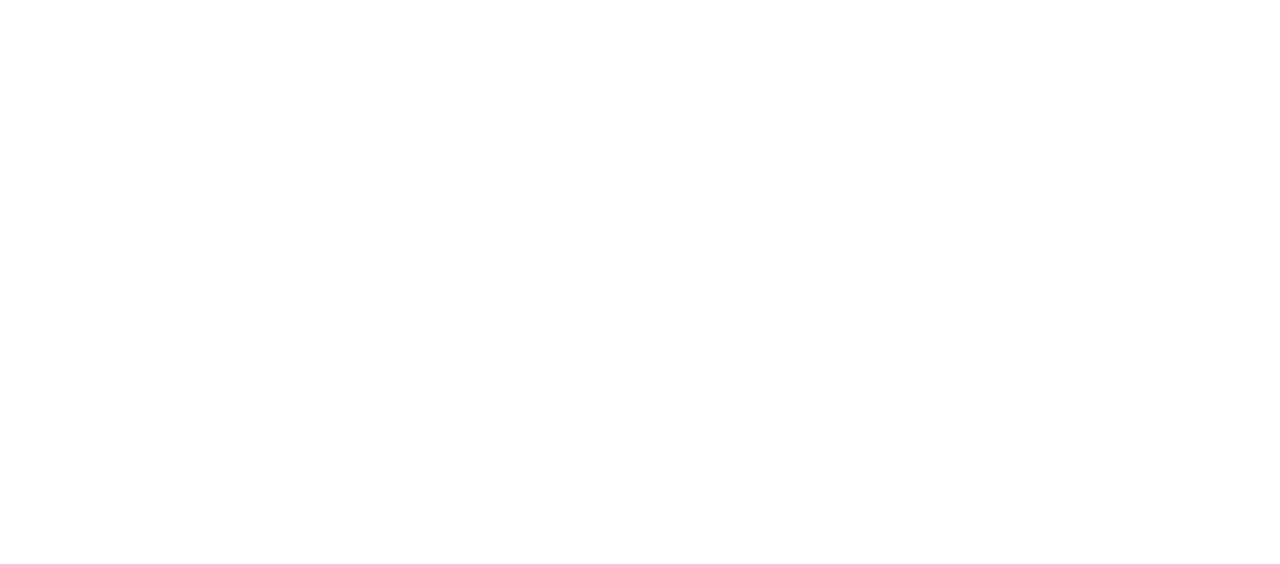
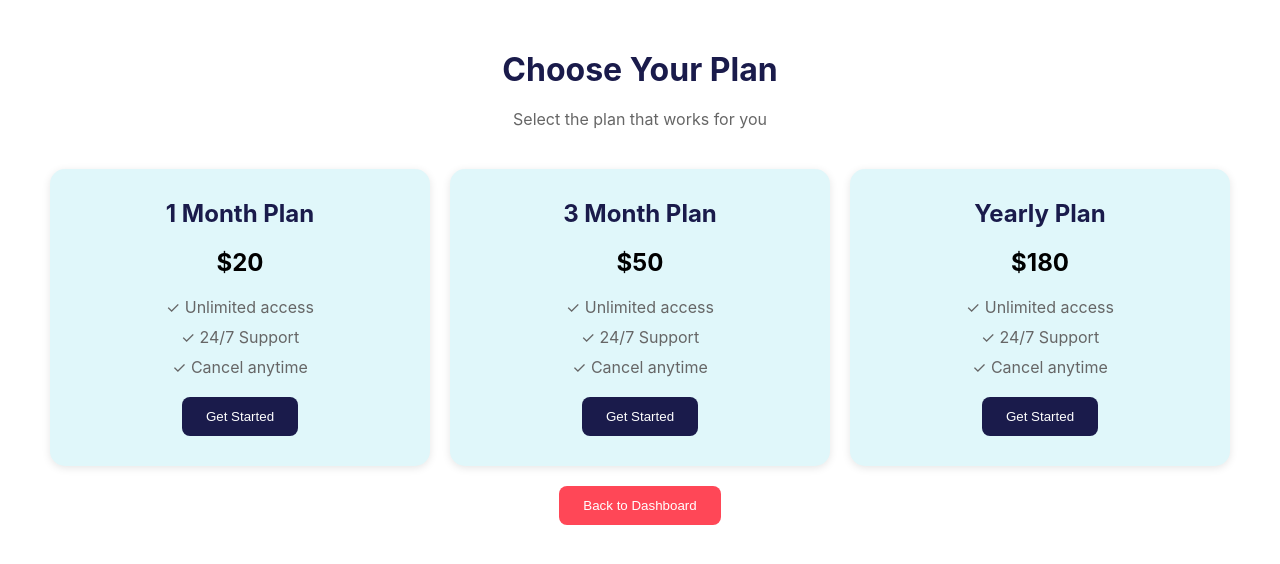
Before and after one commit to abhisavage/Gym-Mangement, a React (Create React App) app in the folder client/: page /member/buyplan in a window 1280 px wide. Before the commit this address had no page. Shown: the top 564 px of the page. Built offline with nearby package versions, Linux system fonts and the light colour scheme.

Commit message:
Added buy plan page

```diff
--- a/client/src/App.js
+++ b/client/src/App.js
@@ -17,14 +17,13 @@
 
 // Client-side imports
 import CSPLanding from './pages/ClientSide/CSPLanding';
-import CSPMemberDashboard from './pages/ClientSide/CSPMemberDashboard';
-import CSPLogin from './pages/ClientSide/CSPLogin';
 import TrainerLogin from './pages/TrainerSide/TrainerLogin';
 import RoleSelection from './pages/RoleSelection';
 import TrainerDashboard from './pages/TrainerSide/TrainerDashboard';
 import MemberLogin from './pages/MemberSide/MemberLogin';
 import MemberRegister from './pages/MemberSide/MemberRegister';
 import MemberDashboard from './pages/MemberSide/MemberDashboard';
+import MemberPlan from './pages/MemberSide/MemberPlan';
 
 function App() {
   return (
@@ -33,11 +32,9 @@
         {/* Public Routes */}
         <Route path="/" element={<CSPLanding />} />
         <Route path="/role-selection" element={<RoleSelection />} />
-        {/* <Route path="/member/login" element={<CSPLogin />} /> */}
-        <Route path="/trainer/login" element={<TrainerLogin />} />
-        <Route path="/admin/login" element={<Login />} />
 
         {/* Admin Routes */}
+        <Route path="/admin/login" element={<Login />} />
         <Route path="/dashboard" element={<Dashboard />} />
         <Route path="/admin-profile" element={<AdminProfile />} />
         <Route path="/registration" element={<Registration />} />
@@ -50,22 +47,14 @@
         <Route path="/admin/register" element={<RegisterAdmin />} />
 
         {/* Client Routes */}
+        <Route path="/member/login" element={<MemberLogin />} />
+        <Route path="/member/register" element={<MemberRegister />} />
         <Route path="/member/dashboard" element={<MemberDashboard />} />
+        <Route path="/member/buyplan" element={<MemberPlan/>} />
 
         {/* Trainer Routes */}
-        <Route
-          path="/trainer/dashboard"
-          element={
-            // Basic route protection
-            // localStorage.getItem('trainerData') ?
-            <TrainerDashboard />
-            // <Navigate to="/trainer/login" replace />
-          }
-        />
-
-        <Route path="/member/login" element={<MemberLogin />} />
-        <Route path="/member/register" element={<MemberRegister />} />
-
+        <Route path="/trainer/login" element={<TrainerLogin />} />
+        <Route path="/trainer/dashboard" element={<TrainerDashboard />  } />
       </Routes>
       <ToastContainer position="top-right" autoClose={3000} />
     </>
--- a/client/src/pages/MemberSide/MemberDashboard.jsx
+++ b/client/src/pages/MemberSide/MemberDashboard.jsx
@@ -489,7 +489,7 @@
 
 const MemberDashboard = () => {
   const navigate = useNavigate();
-  const memberName = JSON.parse(localStorage.getItem('memberData')).member.name; // This retrieves the name from localStorage
+  const memberName = JSON.parse(localStorage.getItem('memberData')).member.name; // This retrieves the name from localStorage
   const [selectedEquipment, setSelectedEquipment] = useState('');
   const [duration, setDuration] = useState('');
   const [usageHistory, setUsageHistory] = useState([]);
@@ -664,12 +664,16 @@
         <MembershipCard>
           <h2>Membership Status</h2>
           <p style={{ fontWeight: 'bold', fontSize: '18px', marginBottom: '25px' }}>{profileData.membershipPlanName}</p>
-          <p>Valid until: {new Date(profileData.membershipPlanEndDate).toLocaleDateString()}</p>
+          <p>Valid until: {profileData.membershipPlanEndDate ? new Date(profileData.membershipPlanEndDate).toLocaleDateString() : 'Not Applicable'}</p>
           <ProgressBar progress={calculateProgress(profileData.membershipPlanStartDate, profileData.membershipPlanEndDate)}>
             <div />
           </ProgressBar>
           <p style={{ marginTop: '10px', fontSize: '14px' }}>{calculateRemainingDays(profileData.membershipPlanEndDate)} days remaining</p>
         </MembershipCard>
+
+        <Button onClick={() => navigate('/members/buyplan')} style={{ position: 'absolute', bottom: '20px', right: '20px' }}>
+        Buy Plan
+        </Button>
 
         <Card>
           <h2>Record Equipment Usage</h2>
--- /dev/null
+++ b/client/src/pages/MemberSide/MemberPlan.jsx
@@ -0,0 +1,140 @@
+import React from 'react';
+import styled from 'styled-components';
+import { useNavigate } from 'react-router-dom';
+
+const Container = styled.div`
+  background: white;
+  min-height: 100vh;
+  padding: 50px;
+  display: flex;
+  flex-direction: column;
+  align-items: center;
+`;
+
+const Title = styled.h1`
+  color: #1A1B4B;
+  margin-bottom: 20px;
+`;
+
+const Subtitle = styled.p`
+  color: #666;
+  margin-bottom: 40px;
+`;
+
+const PlanGrid = styled.div`
+  display: grid;
+  grid-template-columns: repeat(3, 1fr);
+  gap: 20px;
+  max-width: 1200px;
+  width: 100%;
+`;
+
+const PlanCard = styled.div`
+  background: #e0f7fa; /* Light blue background */
+  border-radius: 15px;
+  padding: 30px;
+  box-shadow: 0 2px 8px rgba(0, 0, 0, 0.1);
+  text-align: center;
+  transition: transform 0.3s;
+
+  &:hover {
+    transform: translateY(-5px);
+  }
+`;
+
+const PlanTitle = styled.h2`
+  color: #1A1B4B;
+  margin-bottom: 15px;
+`;
+
+const PlanPrice = styled.p`
+  font-size: 24px;
+  font-weight: bold;
+  margin: 20px 0;
+`;
+
+const PlanFeatures = styled.ul`
+  list-style: none;
+  padding: 0;
+  margin: 20px 0;
+  color: #666;
+`;
+
+const FeatureItem = styled.li`
+  margin: 10px 0;
+`;
+
+const BuyButton = styled.button`
+  background: #1A1B4B;
+  color: white;
+  border: none;
+  padding: 12px 24px;
+  border-radius: 8px;
+  cursor: pointer;
+  transition: background 0.3s;
+
+  &:hover {
+    background: #2A2B5B;
+  }
+`;
+
+const BackButton = styled(BuyButton)`
+  background: #ff4757; /* Red background for back button */
+  margin-top: 20px;
+
+  &:hover {
+    background: #ff6b81; /* Lighter red on hover */
+  }
+`;
+
+const BuyPlan = () => {
+  const navigate = useNavigate();
+
+  const handleBuyPlan = (plan) => {
+    // Handle the logic for buying the selected plan
+    console.log(`Buying ${plan}`);
+    // Redirect or show confirmation
+  };
+
+  return (
+    <Container>
+      <Title>Choose Your Plan</Title>
+      <Subtitle>Select the plan that works for you</Subtitle>
+      <PlanGrid>
+        <PlanCard>
+          <PlanTitle>1 Month Plan</PlanTitle>
+          <PlanPrice>$20</PlanPrice>
+          <PlanFeatures>
+            <FeatureItem>✓ Unlimited access</FeatureItem>
+            <FeatureItem>✓ 24/7 Support</FeatureItem>
+            <FeatureItem>✓ Cancel anytime</FeatureItem>
+          </PlanFeatures>
+          <BuyButton onClick={() => handleBuyPlan('1 Month Plan')}>Get Started</BuyButton>
+        </PlanCard>
+        <PlanCard>
+          <PlanTitle>3 Month Plan</PlanTitle>
+          <PlanPrice>$50</PlanPrice>
+          <PlanFeatures>
+            <FeatureItem>✓ Unlimited access</FeatureItem>
+            <FeatureItem>✓ 24/7 Support</FeatureItem>
+            <FeatureItem>✓ Cancel anytime</FeatureItem>
+          </PlanFeatures>
+          <BuyButton onClick={() => handleBuyPlan('3 Month Plan')}>Get Started</BuyButton>
+        </PlanCard>
+        <PlanCard>
+          <PlanTitle>Yearly Plan</PlanTitle>
+          <PlanPrice>$180</PlanPrice>
+          <PlanFeatures>
+            <FeatureItem>✓ Unlimited access</FeatureItem>
+            <FeatureItem>✓ 24/7 Support</FeatureItem>
+            <FeatureItem>✓ Cancel anytime</FeatureItem>
+          </PlanFeatures>
+          <BuyButton onClick={() => handleBuyPlan('Yearly Plan')}>Get Started</BuyButton>
+        </PlanCard>
+      </PlanGrid>
+      <BackButton onClick={() => navigate('/member/dashboard')}>Back to Dashboard</BackButton>
+    </Container>
+  );
+};
+
+export default BuyPlan;
```
